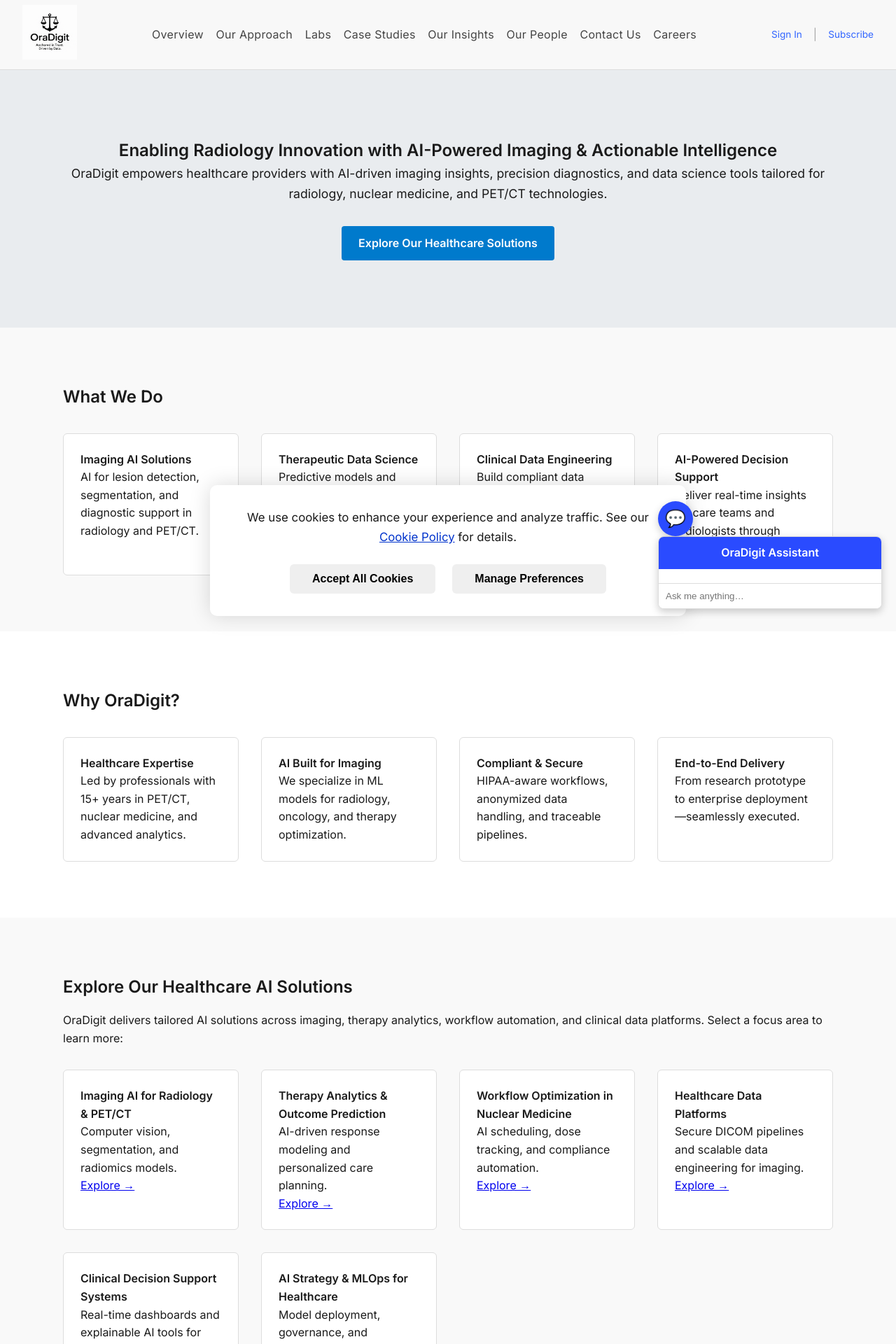
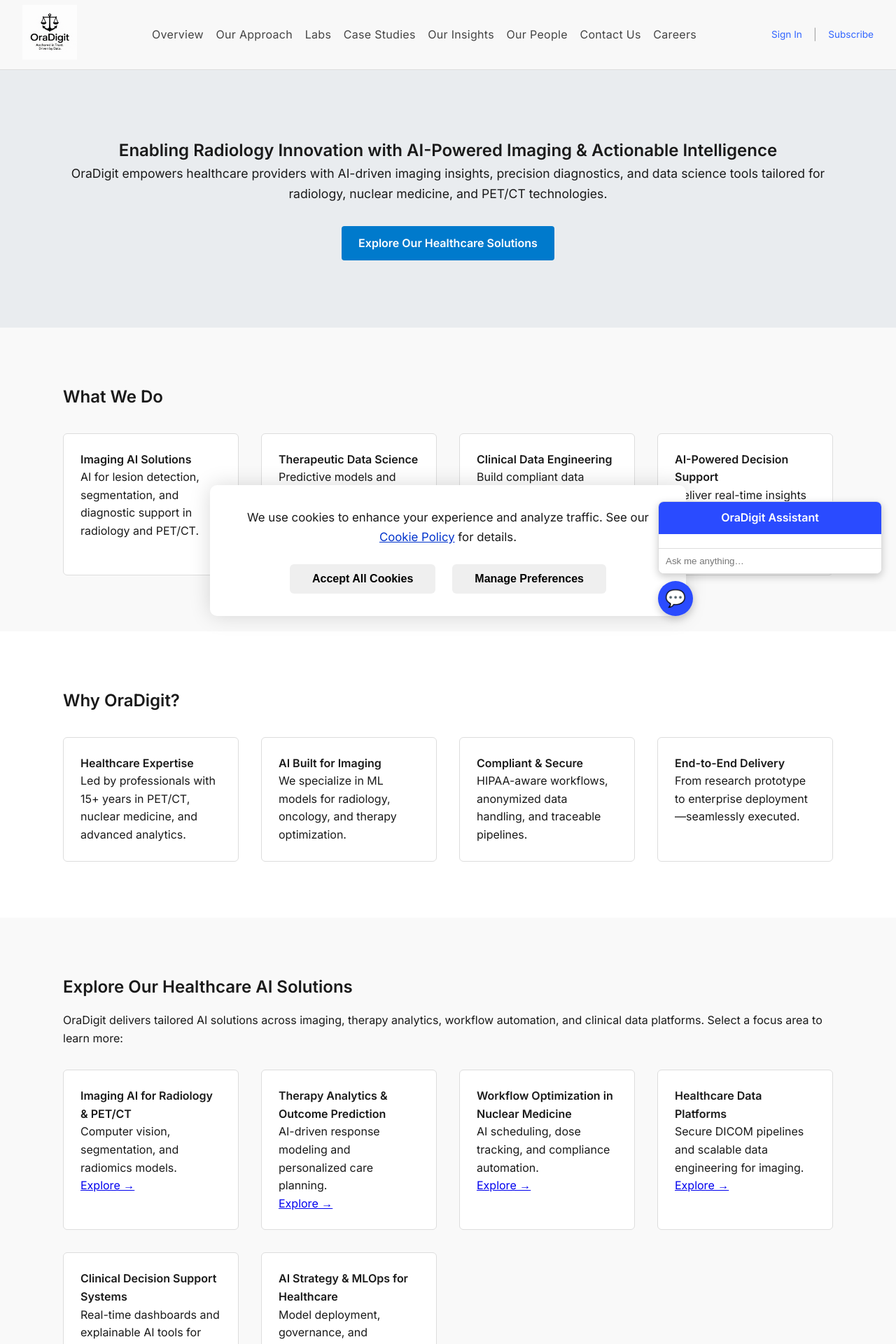
Before and after one commit to DataForSolution/oradigit-site, a Jekyll site: the page built from index.html, in a window 1280 px wide. Shown: the top 1920 px of the page at 70% size. Built offline with Jekyll 4.4.1, drawn with Linux system fonts in a browser that asks for light colours.

Commit message:
Make chatbot window float above toggle button

```diff
--- a/assets/css/style.css
+++ b/assets/css/style.css
@@ -863,13 +863,17 @@
   gap: 1rem;
   margin-top: 1.5rem;
 }
-/* Chatbot Widget */
+/* Chatbot Widget Container */
 #chatbot-container {
   position: fixed;
-  bottom: 20px;
-  right: 20px;
+  bottom: 20px;      /* distance from bottom of viewport */
+  right: 20px;       /* distance from right of viewport */
+  width: 320px;      /* match your box width */
   z-index: 9999;
+  /* establish positioning context */
 }
+
+/* Toggle Button */
 #chatbot-toggle {
   background-color: #2a4bff;
   color: #fff;
@@ -880,11 +884,15 @@
   font-size: 24px;
   cursor: pointer;
   box-shadow: 0 4px 12px rgba(0,0,0,0.2);
-  transition: background-color 0.3s;
+  position: relative;
+  z-index: 101;       /* ensure it sits above the box */
 }
-#chatbot-toggle:hover { background-color: #1a3be3; }
 
+/* Chat Window */
 #chatbot-box {
+  position: absolute;
+  bottom: 60px;         /* 50px button height + 10px gap */
+  right: 0;
   width: 320px;
   max-height: 400px;
   background: #fff;
@@ -894,10 +902,15 @@
   display: flex;
   flex-direction: column;
   overflow: hidden;
-  margin-bottom: 10px;
+  margin: 0;            /* remove previous margin-bottom */
 }
-.hidden { display: none; }
 
+/* Hide when toggled off */
+.hidden {
+  display: none;
+}
+
+/* Header */
 #chatbot-header {
   background-color: #2a4bff;
   color: #fff;
@@ -905,12 +918,16 @@
   text-align: center;
   font-weight: bold;
 }
+
+/* Messages area */
 #chatbot-messages {
   flex: 1;
   padding: 10px;
   overflow-y: auto;
   font-size: 0.9rem;
 }
+
+/* Input field */
 #chatbot-input {
   border: none;
   border-top: 1px solid #ddd;
```
